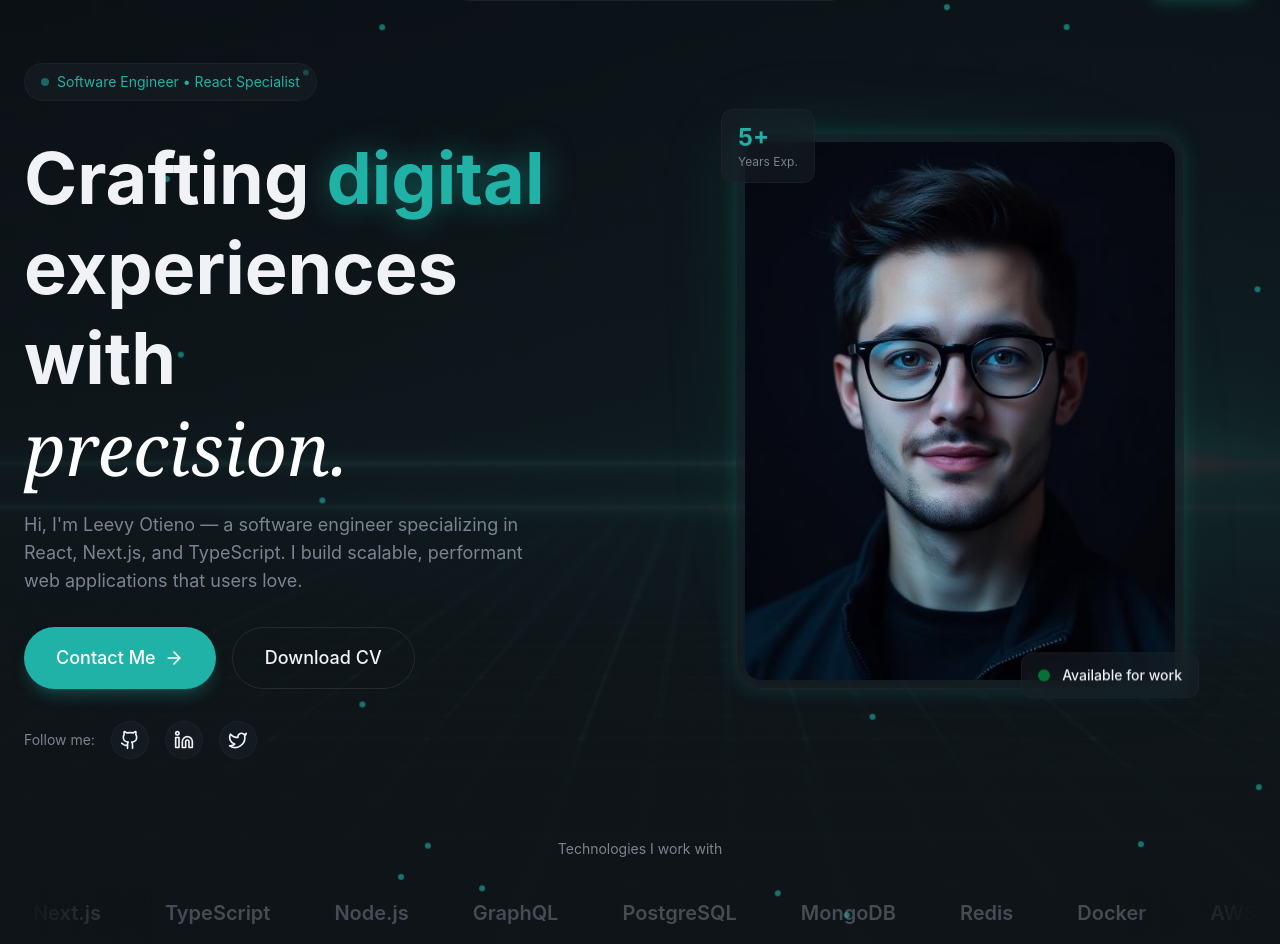
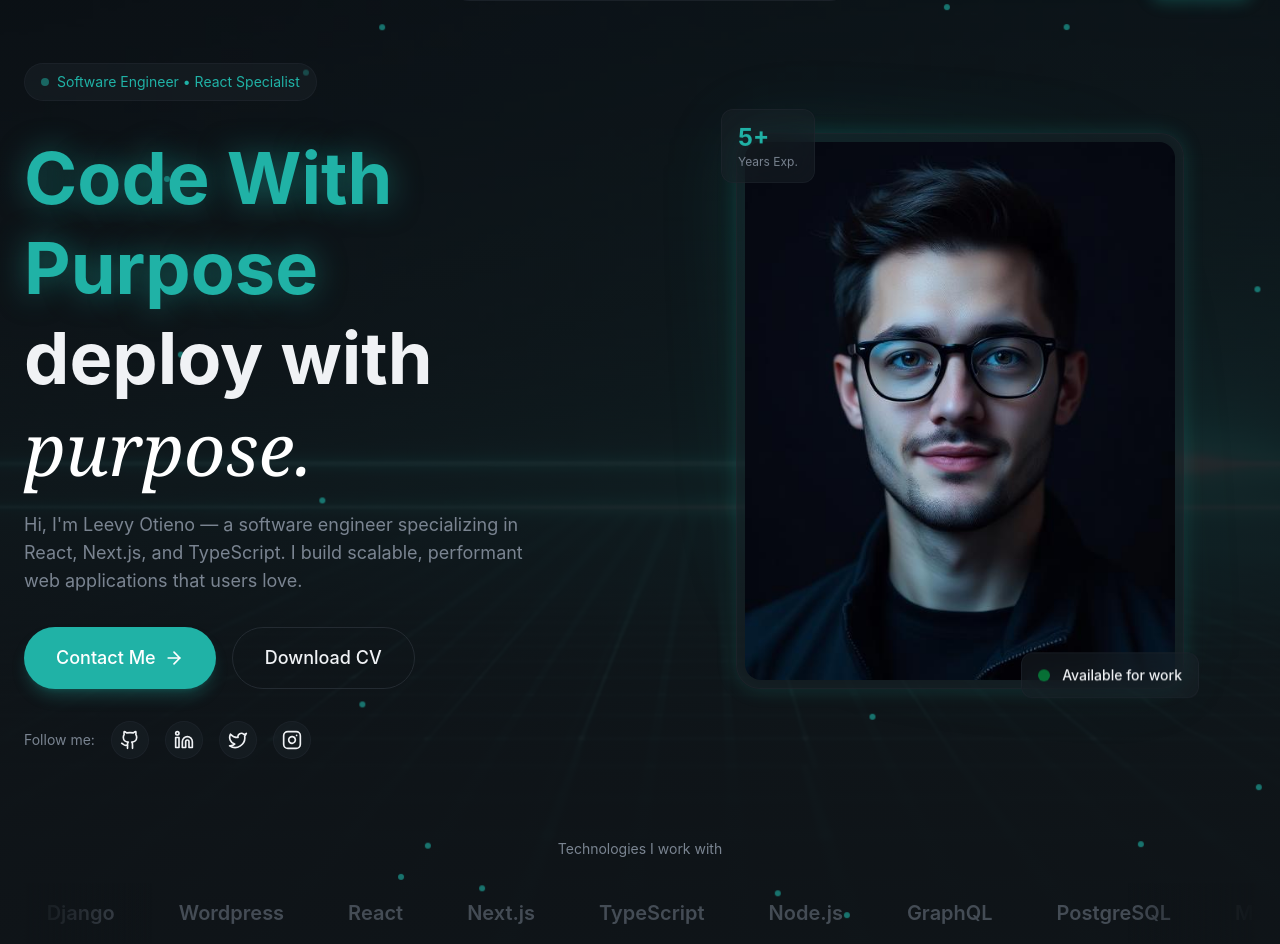
Before and after one commit to Leevy-Otieno/personal_portfolio, a React (Vite) app: page / in a window 1280 px wide. Shown: the part 65-1009 px from the top of the page. Built offline with nearby package versions, Linux system fonts and the light colour scheme.

Commit message:
Restoring repo and adding my latest changes

```diff
--- a/src/sections/Experience.jsx
+++ b/src/sections/Experience.jsx
@@ -78,7 +78,7 @@ export const Experience = () => {
            animate-fade-in animation-delay-200"
           >
             A timeline of my professional growth, from curious beginner to
-            senior engineer leading teams and building products at scale.
+            senior engineer leading teams and products at scale.
           </p>
         </div>
 
--- a/src/sections/Hero.jsx
+++ b/src/sections/Hero.jsx
@@ -6,10 +6,14 @@ import {
   Linkedin,
   Twitter,
   Download,
+  Instagram,
 } from "lucide-react";
 import { AnimatedBorderButton } from "../components/AnimatedBorderButton";
 
 const skills = [
+  "Python",
+  "Django",
+  "Wordpress",
   "React",
   "Next.js",
   "TypeScript",
@@ -17,17 +21,18 @@ const skills = [
   "GraphQL",
   "PostgreSQL",
   "MongoDB",
+  "MySQL",
   "Redis",
   "Docker",
   "AWS",
   "Vercel",
   "Tailwind CSS",
   "Prisma",
-  "Jest",
-  "Cypress",
+
   "Figma",
   "Git",
   "GitHub Actions",
+  "Python",
 ];
 
 export const Hero = () => {
@@ -76,12 +81,14 @@ export const Hero = () => {
             {/* Headline */}
             <div className="space-y-4">
               <h1 className="text-5xl md:text-6xl lg:text-7xl font-bold leading-tight animate-fade-in animation-delay-100">
-                Crafting <span className="text-primary glow-text">digital</span>
+                <span className="text-primary glow-text">
+                  Code With Purpose
+                </span>
                 <br />
-                experiences with
+                deploy with
                 <br />
                 <span className="font-serif italic font-normal text-white">
-                  precision.
+                  purpose.
                 </span>
               </h1>
               <p className="text-lg text-muted-foreground max-w-lg animate-fade-in animation-delay-200">
@@ -111,9 +118,16 @@ export const Hero = () => {
             <div className="flex items-center gap-4 animate-fade-in animation-delay-400">
               <span className="text-sm text-muted-foreground">Follow me: </span>
               {[
-                { icon: Github, href: "#" },
-                { icon: Linkedin, href: "#" },
+                { icon: Github, href: "https://github.com/Leevy-Otieno" },
+                {
+                  icon: Linkedin,
+                  href: "https://www.linkedin.com/in/leevy-otieno-22a3ab279/",
+                },
                 { icon: Twitter, href: "#" },
+                {
+                  icon: Instagram,
+                  href: "https://www.instagram.com/code.with.leevy/",
+                },
               ].map((social, idx) => (
                 <a
                   key={idx}
```
Lines whose indentation alone changed are shown as unchanged.
